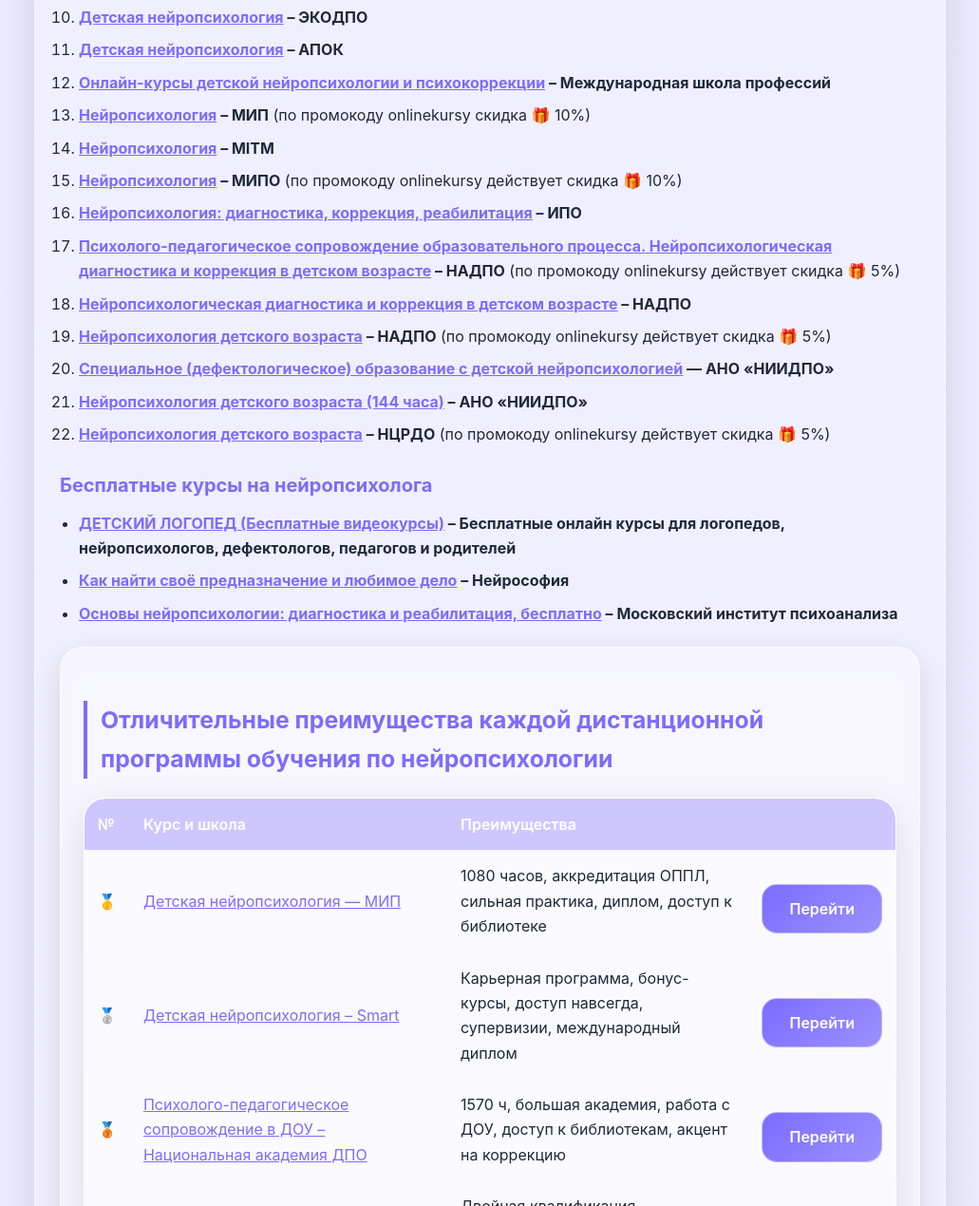
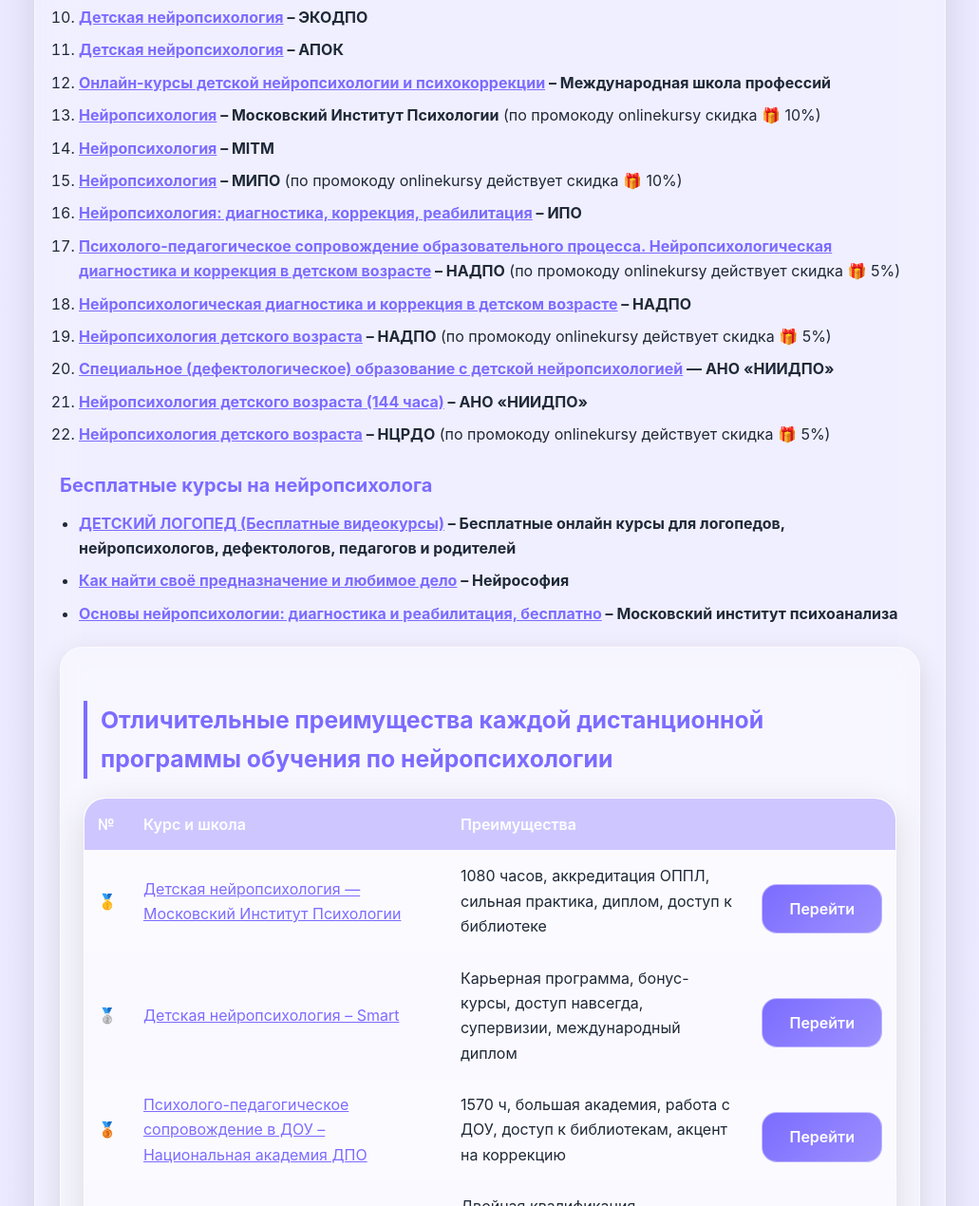
Before and after one commit to Tatyana-Man/nejropsiholog-obuchenie, a plain HTML site: page index.html in a window 1280 px wide. Shown: the part 1237-2507 px from the top of the page at 95% size, without its empty margins (124-1155 px from the left). Drawn offline with Linux system fonts and the light colour scheme.

Commit message:
Update index.html

```diff
--- a/index.html
+++ b/index.html
@@ -86,7 +86,7 @@
 <li><strong><a href="https://go.redav.online/69df6bdfc11976d0?erid=2VfnxvRBqpk&m=1">Детская нейропсихология</a> &ndash; ЭКОДПО</strong></li>
 <li><strong><a href="https://go.redav.online/e8e514cbaa84ccf0?erid=2VfnxwfZnUp&m=1">Детская нейропсихология</a> &ndash; АПОК</strong></li>
 <li><strong><a href="https://go.redav.online/dbdc55ef112b1d00?erid=LdtCKaTsd&m=1">Онлайн-курсы детской нейропсихологии и психокоррекции</a> &ndash; Международная школа профессий</strong></li>
-<li><strong><a href="https://go.redav.online/c0e9c0c5c2350a80?erid=2VfnxvZhabB&m=1">Нейропсихология</a> &ndash; МИП</strong> (по промокоду onlinekursy скидка 🎁 10%)</li>
+<li><strong><a href="https://go.redav.online/c0e9c0c5c2350a80?erid=2VfnxvZhabB&m=1">Нейропсихология</a> &ndash; Московский Институт Психологии</strong> (по промокоду onlinekursy скидка 🎁 10%)</li>
 <li><strong><a href="https://view.edpstep.com/click?o=25&a=509&sub_id1=vercel-neiropsy-2&deep_link=https://mitm.institute/nejropsihologiya--kurs">Нейропсихология</a> &ndash; MITM</strong></li>
 <li><strong><a href="https://view.edpstep.com/click?o=33&a=509&sub_id1=vercel-neiropsy-2&deep_link=https://mipo.msk.ru/professions/Psychology/nejropsihologiya-1">Нейропсихология</a> &ndash; МИПО</strong> (по промокоду onlinekursy действует скидка 🎁 10%)</li>
 <li><strong><a href="https://view.edpstep.com/click?o=9&a=509&sub_id1=vercel-neiropsy-2&deep_link=https://ipo.msk.ru/professionalnaja-perepodgotovka/psihologija/neyropsikhologiya/">Нейропсихология: диагностика, коррекция, реабилитация</a> &ndash; ИПО</strong></li>
@@ -123,7 +123,7 @@
   <tbody>
     <tr>
       <td>🥇</td>
-      <td><a href="https://go.redav.online/7db907abeb00ccd0?erid=2VfnxvZhabB&m=1">Детская нейропсихология — МИП</a></td>
+      <td><a href="https://go.redav.online/7db907abeb00ccd0?erid=2VfnxvZhabB&m=1">Детская нейропсихология — Московский Институт Психологии</a></td>
       <td>1080 часов, аккредитация ОППЛ, сильная практика, диплом, доступ к библиотеке</td>
       <td><a class="btn" href="https://go.redav.online/7db907abeb00ccd0?erid=2VfnxvZhabB&m=1">Перейти</a></td>
     </tr>
@@ -195,7 +195,7 @@
     </tr>
     <tr>
       <td>13</td>
-      <td><a href="https://go.redav.online/c0e9c0c5c2350a80?erid=2VfnxvZhabB&m=1">Нейропсихология – МИП</a></td>
+      <td><a href="https://go.redav.online/c0e9c0c5c2350a80?erid=2VfnxvZhabB&m=1">Нейропсихология – Московский Институт Психологии</a></td>
       <td>1600 ч, диплом с международным приложением, практика, кейсы</td>
       <td><a class="btn" href="https://go.redav.online/c0e9c0c5c2350a80?erid=2VfnxvZhabB&m=1">Перейти</a></td>
     </tr>
```
